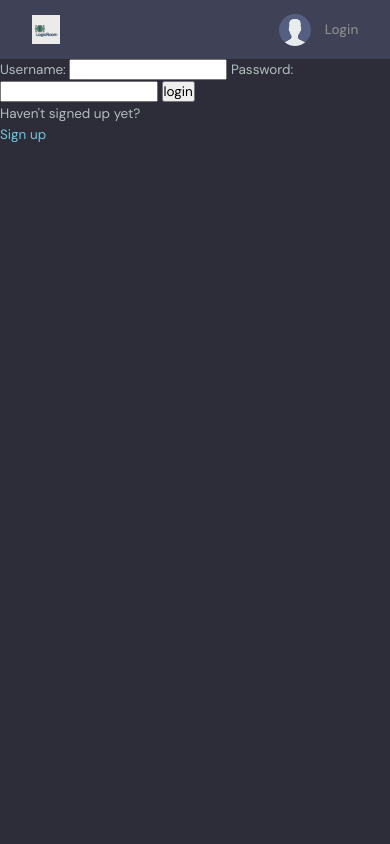
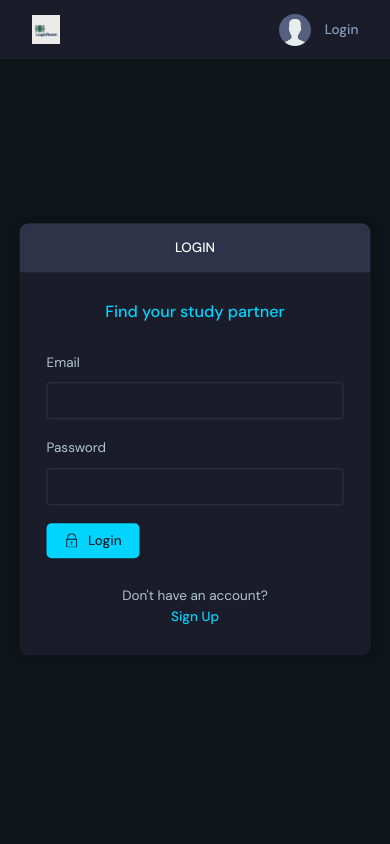
Before and after one commit to GauravLamichhane/VirtualChat, a Django app: a page that uses templates/navbar.html in a window 390 px wide. Run offline with Django 5.2, Linux system fonts and the light colour scheme.

Commit message:
Added user-profile edit page, Mobile Responsiveness

```diff
--- a/base/templates/base/login_register.html
+++ b/base/templates/base/login_register.html
@@ -1,26 +1,97 @@
-{%extends 'main.html'%} {%block content%} {% if page == 'login' %}
-<div>
-  <form method="post">
-    {%csrf_token %}
-    <label for="username">Username:</label>
-    <input type="text" name="username" value="" />
-    <label for="password">Password:</label>
-    <input type="password" name="password" id="" value="" />
-    <input type="submit" name="submit" id="" value="login" />
-  </form>
+{% extends 'main.html' %}
 
-  <p>Haven't signed up yet?</p>
-  <a href="{%url 'register'%}">Sign up</a>
-</div>
+{% block content %}
+<main class="auth layout">
 
-{% else %}
-<div>
-  <form action="" method="post">
-    {%csrf_token %} {{form.as_p}}
-    <input type="submit" value="Register" />
-  </form>
-  <p>Already signed up?</p>
-  <a href="{%url 'login'%}">Login</a>
-</div>
+  {% if page == 'login' %}
+  <div class="container">
+    <div class="layout__box">
+      <div class="layout__boxHeader">
+        <div class="layout__boxTitle">
+          <h3>Login</h3>
+        </div>
+      </div>
+      <div class="layout__body">
+        <h2 class="auth__tagline">Find your study partner</h2>
 
-{%endif%} {%endblock content%}
+        <form class="form" action="" method="POST">
+          {% csrf_token %}
+          <div class="form__group form__group">
+            <label for="room_name">Email</label>
+            <input id="username" name="email" type="email" placeholder=" "/>
+            </div>
+          <div class=" form__group">
+            <label for="password">Password</label>
+            <input id="password" name="password" type="password"
+              placeholder="" />
+          </div>
+
+          <button class="btn btn--main" type="submit">
+            <svg version="1.1" xmlns="http://www.w3.org/2000/svg" width="32" height="32" viewBox="0 0 32 32">
+              <title>lock</title>
+              <path
+                d="M27 12h-1v-2c0-5.514-4.486-10-10-10s-10 4.486-10 10v2h-1c-0.553 0-1 0.447-1 1v18c0 0.553 0.447 1 1 1h22c0.553 0 1-0.447 1-1v-18c0-0.553-0.447-1-1-1zM8 10c0-4.411 3.589-8 8-8s8 3.589 8 8v2h-16v-2zM26 30h-20v-16h20v16z">
+              </path>
+              <path
+                d="M15 21.694v4.306h2v-4.306c0.587-0.348 1-0.961 1-1.694 0-1.105-0.895-2-2-2s-2 0.895-2 2c0 0.732 0.413 1.345 1 1.694z">
+              </path>
+            </svg>
+
+            Login
+          </button>
+        </form>
+
+        <div class="auth__action">
+          <p>Don't have an account?</p>
+          <a href="{% url 'register' %}" class="btn btn--link">Sign Up</a>
+        </div>
+      </div>
+    </div>
+  </div>
+  {% else %}
+  <div class="container">
+    <div class="layout__box">
+      <div class="layout__boxHeader">
+        <div class="layout__boxTitle">
+          <h3>Register</h3>
+        </div>
+      </div>
+      <div class="layout__body">
+        <h2 class="auth__tagline">Find your study partner</h2>
+
+        <form class="form" action="" method="POST">
+          {% csrf_token %}
+
+          {% for field in form %}
+          <div class="form__group form__group">
+            <label for="room_name">{{field.label}}</label>
+            {{field}}
+          </div>
+          {% endfor %}
+
+
+          <button class="btn btn--main" type="submit">
+            <svg version="1.1" xmlns="http://www.w3.org/2000/svg" width="32" height="32" viewBox="0 0 32 32">
+              <title>lock</title>
+              <path
+                d="M27 12h-1v-2c0-5.514-4.486-10-10-10s-10 4.486-10 10v2h-1c-0.553 0-1 0.447-1 1v18c0 0.553 0.447 1 1 1h22c0.553 0 1-0.447 1-1v-18c0-0.553-0.447-1-1-1zM8 10c0-4.411 3.589-8 8-8s8 3.589 8 8v2h-16v-2zM26 30h-20v-16h20v16z">
+              </path>
+              <path
+                d="M15 21.694v4.306h2v-4.306c0.587-0.348 1-0.961 1-1.694 0-1.105-0.895-2-2-2s-2 0.895-2 2c0 0.732 0.413 1.345 1 1.694z">
+              </path>
+            </svg>
+
+            Register
+          </button>
+        </form>
+
+        <div class="auth__action">
+          <p>Already have an account?</p>
+          <a href="{% url 'login' %}" class="btn btn--link">Sign in</a>
+        </div>
+      </div>
+    </div>
+  </div>
+  {% endif %}
+</main>
+{% endblock content %}
--- a/base/templates/base/room.html
+++ b/base/templates/base/room.html
@@ -65,11 +65,6 @@
               <span>@{{room.host.username}}</span>
             </a>
           </div>
-          <!-- <div class="room__details">
-            Lorem ipsum dolor sit, amet consectetur adipisicing elit. Quasi, tenetur laudantium? Dicta repellendus
-            rerum consectetur, voluptatem repudiandae eum ea porro cupiditate provident nulla, deserunt, ab ipsum
-            corporis laboriosam deleniti molestias?
-          </div> -->
           <span class="room__topics">{{room.topic}}</span>
         </div>
 
--- a/base/templates/base/topics_components.html
+++ b/base/templates/base/topics_components.html
@@ -4,7 +4,7 @@
   </div>
   <ul class="topics__list">
     <li>
-      <a href="{url 'home'}" class="active"
+      <a href="{%url 'home'%}" class="active"
         >All <span>{{topics.count}}</span></a
       >
     </li>
@@ -16,7 +16,7 @@
     </li>
     {%endfor%}
   </ul>
-  <a class="btn btn--link" href="topics.html">
+  <a class="btn btn--link" href="{% url 'topics'%}">
     More
     <svg
       version="1.1"
--- a/base/urls.py
+++ b/base/urls.py
@@ -15,4 +15,6 @@ urlpatterns = [
   path('delete-room/<int:pk>/',views.deleteRoom,name='delete-room'),
   path('delete-message/<int:pk>/',views.deleteMessage,name='delete-message'),
   path('update-user/',views.updateUser,name='update-user'),
+  path('topics/',views.topicsPage,name='topics'),
+  path('activity/',views.activityPage,name='activity'),
 ]
--- a/base/views.py
+++ b/base/views.py
@@ -1,5 +1,5 @@
 from django.shortcuts import render,redirect
-from . forms import RoomForm
+from . forms import RoomForm,UserForm
 from .models import Room,Topic,Message
 from django.db.models import Q
 from django.contrib.auth.models import User
@@ -53,7 +53,7 @@ def home(request):
   Q(topic__name__icontains = q) |
   Q(name__icontains = q) |
   Q(description__icontains = q))
-  topics = Topic.objects.all()
+  topics = Topic.objects.all()[0:5]
   room_count = rooms.count()
   room_messagess = Message.objects.filter(Q(room__topic__name__icontains = q))
   context = {'rooms':rooms,'topics':topics,
@@ -151,4 +151,21 @@ def deleteMessage(request,pk):
 
 @login_required(login_url='login')
 def updateUser(request):
-  return render(request,'base/update-user.html')
+  user = request.user
+  form = UserForm(instance=user)
+  if request.method == "POST":
+    form = UserForm(request.POST,instance=user)
+    if form.is_valid():
+      form.save()
+      return redirect('user-profile',pk = user.id)
+  return render(request,'base/update-user.html',{'form':form})
+
+
+def topicsPage(request):
+  q = request.GET.get('q') if request.GET.get('q') != None else ''
+  topics = Topic.objects.filter(name__icontains = q)
+  return render(request,'base/topics.html',{'topics':topics})
+
+def activityPage(request):
+  room_messages = Message.objects.all()
+  return render(request,'base/activity.html',{'room_messages':room_messages})
--- a/static/styles/style.css
+++ b/static/styles/style.css
@@ -1,17 +1,17 @@
 @import url("https://fonts.googleapis.com/css2?family=DM+Sans:wght@400;500;700&display=swap");
 
 :root {
-  --color-main: #71c6dd;
-  --color-main-light: #e1f6fb;
-  --color-dark: #3f4156;
-  --color-dark-medium: #51546e;
-  --color-dark-light: #696d97;
-  --color-light: #e5e5e5;
-  --color-gray: #8b8b8b;
-  --color-light-gray: #b2bdbd;
-  --color-bg: #2d2d39;
-  --color-success: #5dd693;
-  --color-error: #fc4b0b;
+  --color-main: #00d4ff;
+  --color-main-light: #e1f9ff;
+  --color-dark: #1a1d29;
+  --color-dark-medium: #252a3a;
+  --color-dark-light: #2f3349;
+  --color-light: #ffffff;
+  --color-gray: #8b9dc3;
+  --color-light-gray: #b2c5d1;
+  --color-bg: #0f1419;
+  --color-success: #00ff88;
+  --color-error: #ff4757;
 }
 
 /*========== base styles ==========*/
--- a/templates/navbar.html
+++ b/templates/navbar.html
@@ -26,7 +26,7 @@
       <!-- Logged In -->
       {%if request.user.is_authenticated%}
       <div class="header__user">
-        <a href="profile.html">
+        <a href="{% url 'update-user'%}">
           <div class="avatar avatar--medium active">
             <img src="https://randomuser.me/api/portraits/men/37.jpg" />
           </div>
```
Also changed, not shown: base/forms.py (+6 -1 lines), base/templates/base/activity.html (added, +64 -0 lines), base/templates/base/delete.html (+37 -8 lines), base/templates/base/delete_old.html (added, +8 -0 lines), base/templates/base/home.html (+5 -5 lines), base/templates/base/login_register_old.html (added, +26 -0 lines), base/templates/base/topics.html (added, +50 -0 lines), db.sqlite3.
